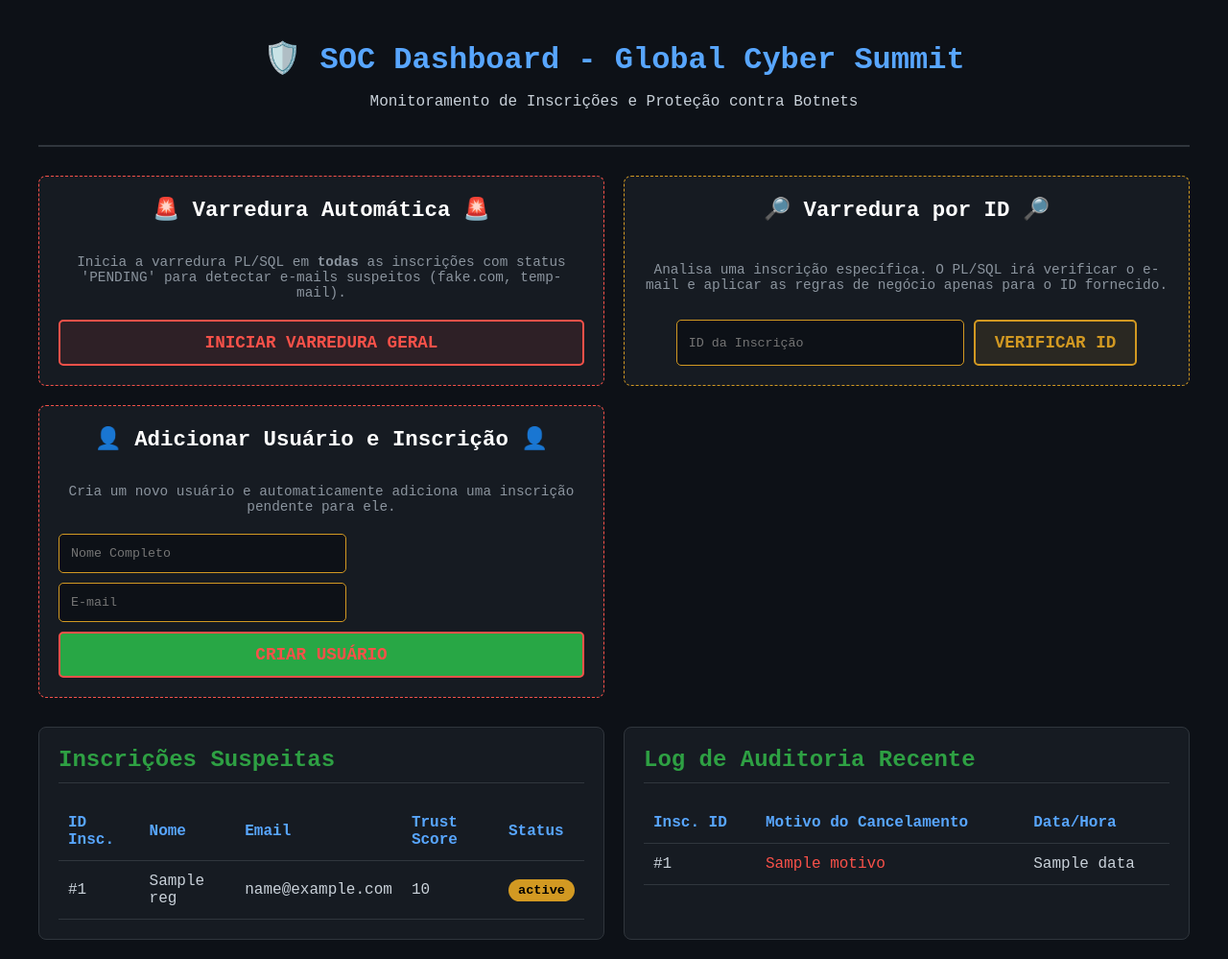
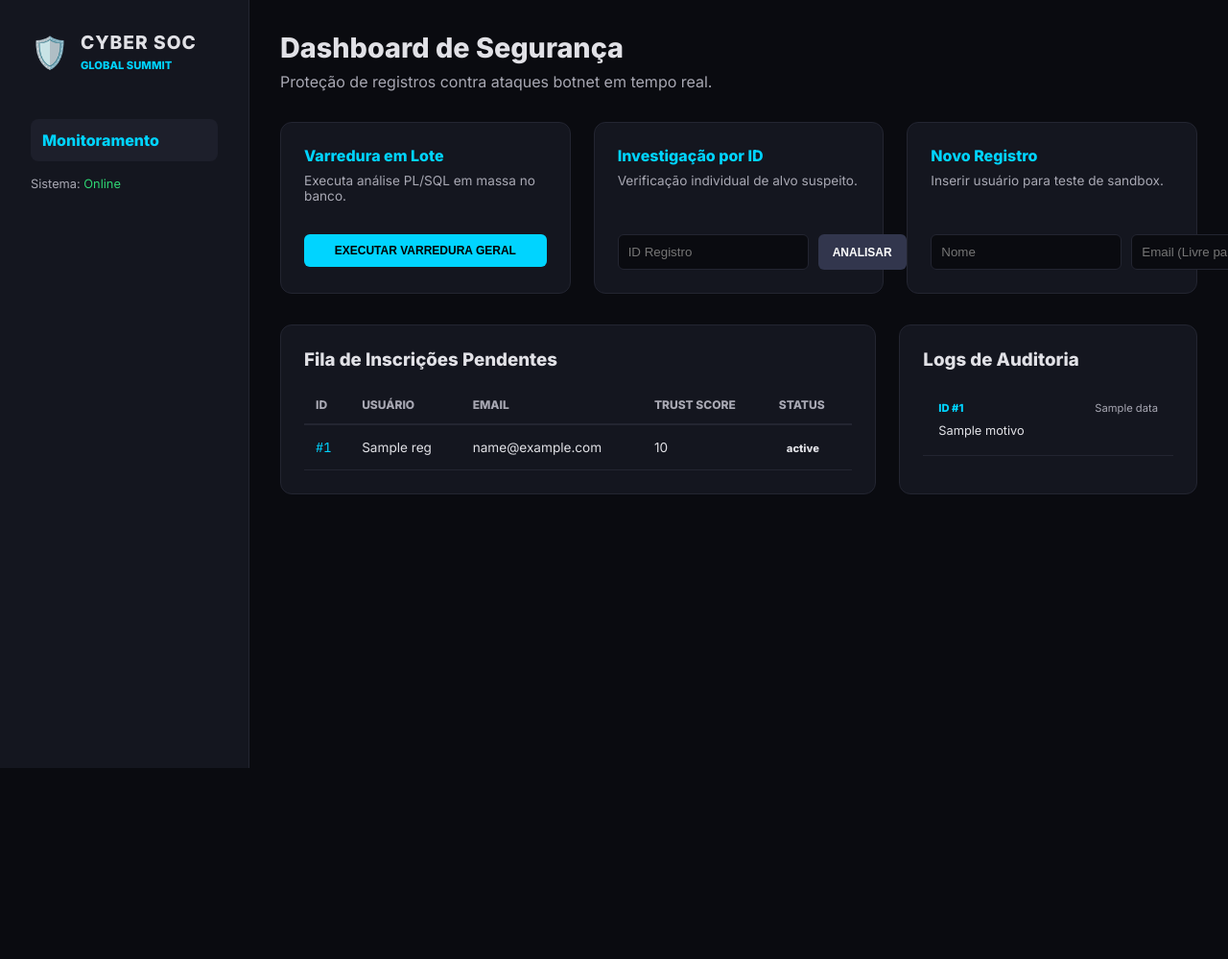
Before and after one commit to mrpine19/cp2-global-cyber-summit, a Flask app: template templates/index.html in a window 1280 px wide. Shown: the whole page at 96% size. After the commit the page ends 800 px from the top, so only its background shows below. Run offline with Flask 3, Linux system fonts and the light colour scheme; the template is opened without the code that fills it: most values are stand-ins (such as "Sample title", 1, 10 or a date in 2020).

Commit message:
melhorando o front-end

```diff
--- a/static/style.css
+++ b/static/style.css
@@ -1,210 +1,186 @@
 :root {
-    --bg-color: #0d1117;
-    --panel-bg: #161b22;
-    --text-main: #c9d1d9;
-    --accent-green: #2ea043;
-    --accent-red: #f85149;
-    --accent-blue: #58a6ff;
-    --accent-yellow: #d29922;
-    --border-color: #30363d;
+    --bg-main: #0a0b10;
+    --bg-card: #14161f;
+    --accent: #00d4ff;
+    --text-primary: #e1e1e6;
+    --text-dim: #a8a8b3;
+    --danger: #ff4757;
+    --success: #2ed573;
+    --warning: #ffa502;
+    --border: #232531;
+}
+
+* {
+    box-sizing: border-box;
+    margin: 0;
+    padding: 0;
 }
 
 body {
-    background-color: var(--bg-color);
-    color: var(--text-main);
-    font-family: 'Courier New', Courier, monospace;
-    margin: 0;
-    padding: 20px;
+    background-color: var(--bg-main);
+    color: var(--text-primary);
+    font-family: 'Inter', sans-serif;
+    display: flex;
+    min-height: 100vh;
 }
 
-.container {
-    max-width: 1200px;
-    margin: 0 auto;
+.sidebar {
+    width: 260px;
+    background-color: var(--bg-card);
+    border-right: 1px solid var(--border);
+    padding: 2rem;
+    display: flex;
+    flex-direction: column;
 }
 
-header {
-    text-align: center;
-    border-bottom: 2px solid var(--border-color);
-    padding-bottom: 20px;
-    margin-bottom: 30px;
+.logo {
+    display: flex;
+    align-items: center;
+    gap: 12px;
+    margin-bottom: 3rem;
 }
 
-header h1 {
-    color: var(--accent-blue);
-    margin-bottom: 5px;
+.shield-icon { font-size: 2rem; }
+.logo-text h1 { font-size: 1.2rem; letter-spacing: 1px; }
+.logo-text span { font-size: 0.7rem; color: var(--accent); font-weight: bold; }
+
+.nav-item {
+    padding: 12px;
+    background: #1d1f2b;
+    border-radius: 8px;
+    color: var(--accent);
+    font-weight: bold;
+    margin-bottom: 1rem;
 }
 
-.actions-grid {
-    display: grid;
-    grid-template-columns: 1fr 1fr;
-    gap: 20px;
-    margin-bottom: 30px;
+.nav-status { font-size: 0.8rem; color: var(--text-dim); }
+.nav-status span { color: var(--success); }
+
+.main-content {
+    flex: 1;
+    padding: 2rem;
+    overflow-y: auto;
 }
 
-.action-panel {
-    background-color: var(--panel-bg);
-    border: 1px dashed var(--accent-red);
-    padding: 20px;
-    border-radius: 8px;
-    text-align: center;
-    display: flex;
-    flex-direction: column;
-    justify-content: space-between;
+.top-bar { margin-bottom: 2rem; }
+.top-bar h2 { font-size: 1.8rem; margin-bottom: 0.5rem; }
+.top-bar p { color: var(--text-dim); }
+
+.quick-actions {
+    display: grid;
+    grid-template-columns: repeat(auto-fit, minmax(300px, 1fr));
+    gap: 1.5rem;
+    margin-bottom: 2rem;
 }
 
-.action-panel h2 {
-    margin-top: 0;
-    font-size: 1.4em;
-    color: #fff;
+.card {
+    background-color: var(--bg-card);
+    border: 1px solid var(--border);
+    border-radius: 12px;
+    padding: 1.5rem;
 }
 
-.action-panel:nth-child(2) {
-    border-color: var(--accent-yellow);
+.action-card h3 { font-size: 1rem; margin-bottom: 0.5rem; color: var(--accent); }
+.action-card p { font-size: 0.85rem; color: var(--text-dim); margin-bottom: 1.5rem; min-height: 40px; }
+
+.form-row { display: flex; gap: 10px; }
+input {
+    flex: 1;
+    background: #0a0b10;
+    border: 1px solid var(--border);
+    padding: 10px;
+    border-radius: 6px;
+    color: white;
 }
 
-.action-panel p {
-    color: #8b949e;
-    font-size: 0.9em;
-    margin-bottom: 20px;
+.btn {
+    padding: 10px 15px;
+    border: none;
+    border-radius: 6px;
+    font-weight: bold;
+    cursor: pointer;
+    transition: 0.3s;
+    text-transform: uppercase;
+    font-size: 0.75rem;
 }
 
-.btn-scan {
-    background-color: rgba(248, 81, 73, 0.1);
-    color: var(--accent-red);
-    border: 2px solid var(--accent-red);
-    padding: 12px 20px;
-    font-size: 1.1em;
-    font-family: 'Courier New', Courier, monospace;
-    font-weight: bold;
-    cursor: pointer;
-    border-radius: 5px;
-    transition: all 0.3s ease;
-    text-transform: uppercase;
-    width: 100%;
-}
+.btn-primary { background: var(--accent); color: #000; width: 100%; }
+.btn-secondary { background: #32364d; color: white; }
+.btn-success { background: var(--success); color: #000; }
+.btn:hover { filter: brightness(1.2); }
 
-.btn-scan:hover {
-    background-color: var(--accent-red);
-    color: #fff;
-    box-shadow: 0 0 15px var(--accent-red);
-}
-
-.form-inline {
-    display: flex;
-    gap: 10px;
-    justify-content: center;
-}
-
-.form-inline input {
-    padding: 12px;
-    background-color: #0d1117;
-    border: 1px solid var(--accent-yellow);
-    color: #fff;
-    font-family: 'Courier New', Courier, monospace;
-    border-radius: 5px;
-    width: 50%;
-}
-
-.btn-scan-id {
-    background-color: rgba(210, 153, 34, 0.1);
-    color: var(--accent-yellow);
-    border: 2px solid var(--accent-yellow);
-    padding: 12px 20px;
-    font-size: 1.1em;
-    font-family: 'Courier New', Courier, monospace;
-    font-weight: bold;
-    cursor: pointer;
-    border-radius: 5px;
-    transition: all 0.3s ease;
-}
-
-.btn-scan-id:hover {
-    background-color: var(--accent-yellow);
-    color: #000;
-    box-shadow: 0 0 15px var(--accent-yellow);
-}
-
-.dashboard {
+.data-grid {
     display: grid;
-    grid-template-columns: 1fr 1fr;
-    gap: 20px;
-}
-
-.panel {
-    background-color: var(--panel-bg);
-    border: 1px solid var(--border-color);
-    padding: 20px;
-    border-radius: 8px;
-}
-
-.panel h2 {
-    color: var(--accent-green);
-    border-bottom: 1px solid var(--border-color);
-    padding-bottom: 10px;
-    margin-top: 0;
+    grid-template-columns: 2fr 1fr;
+    gap: 1.5rem;
 }
 
 table {
     width: 100%;
     border-collapse: collapse;
-    margin-top: 15px;
-}
-
-th, td {
-    padding: 12px 10px;
-    text-align: left;
-    border-bottom: 1px solid var(--border-color);
+    margin-top: 1rem;
 }
 
 th {
-    color: var(--accent-blue);
+    text-align: left;
+    padding: 12px;
+    font-size: 0.75rem;
+    color: var(--text-dim);
+    border-bottom: 2px solid var(--border);
 }
 
-.suspicious {
-    color: var(--accent-red);
-    font-weight: bold;
-    text-decoration: underline dashed;
+td {
+    padding: 14px 12px;
+    font-size: 0.85rem;
+    border-bottom: 1px solid var(--border);
 }
 
-.badge.pending {
-    background-color: #d29922;
-    color: #000;
-    padding: 4px 10px;
-    border-radius: 12px;
-    font-size: 0.85em;
+.id-cell { font-family: 'JetBrains Mono', monospace; color: var(--accent); }
+.danger-text { color: var(--danger); font-weight: bold; }
+
+.badge {
+    padding: 4px 8px;
+    border-radius: 4px;
+    font-size: 0.7rem;
     font-weight: bold;
 }
 
-.log-reason {
-    color: var(--accent-red);
+.pending { background: rgba(255, 165, 2, 0.1); color: var(--warning); }
+
+.log-list {
+    max-height: 500px;
+    overflow-y: auto;
+    margin-top: 1rem;
 }
 
-.alerts {
-    margin-bottom: 20px;
+.log-item {
+    padding: 1rem;
+    border-bottom: 1px solid var(--border);
 }
 
-.alert {
-    padding: 15px;
-    border-radius: 5px;
-    margin-bottom: 10px;
-    font-weight: bold;
-    text-align: center;
+.log-meta {
+    display: flex;
+    justify-content: space-between;
+    font-size: 0.7rem;
+    margin-bottom: 0.5rem;
 }
 
-.alert-success {
-    background-color: rgba(46, 160, 67, 0.2);
-    border: 1px solid var(--accent-green);
-    color: var(--accent-green);
+.log-id { color: var(--accent); font-weight: bold; }
+.log-date { color: var(--text-dim); }
+.log-reason { font-size: 0.8rem; line-height: 1.4; }
+
+.alerts-container { margin-bottom: 1.5rem; }
+.alert {
+    padding: 1rem;
+    border-radius: 8px;
+    margin-bottom: 0.5rem;
+    font-weight: bold;
+    font-size: 0.9rem;
 }
 
-.alert-info {
-    background-color: rgba(88, 166, 255, 0.2);
-    border: 1px solid var(--accent-blue);
-    color: var(--accent-blue);
-}
+.alert-success { background: rgba(46, 213, 115, 0.1); border: 1px solid var(--success); color: var(--success); }
+.alert-error { background: rgba(255, 71, 87, 0.1); border: 1px solid var(--danger); color: var(--danger); }
+.alert-info { background: rgba(0, 212, 255, 0.1); border: 1px solid var(--accent); color: var(--accent); }
 
-.alert-error {
-    background-color: rgba(248, 81, 73, 0.2);
-    border: 1px solid var(--accent-red);
-    color: var(--accent-red);
-}
+::-webkit-scrollbar { width: 6px; }
+::-webkit-scrollbar-thumb { background: var(--border); border-radius: 10px; }
--- a/templates/index.html
+++ b/templates/index.html
@@ -3,114 +3,130 @@
 <head>
     <meta charset="UTF-8">
     <meta name="viewport" content="width=device-width, initial-scale=1.0">
-    <title>SOC - Global Cyber Summit</title>
+    <title>Cyber SOC | Global Cyber Summit</title>
     <link rel="stylesheet" href="{{ url_for('static', filename='style.css') }}">
+    <link href="https://fonts.googleapis.com/css2?family=JetBrains+Mono:wght@400;700&family=Inter:wght@400;600;800&display=swap" rel="stylesheet">
 </head>
 <body>
-    <div class="container">
-        <header>
-            <h1>🛡️ SOC Dashboard - Global Cyber Summit</h1>
-            <p>Monitoramento de Inscrições e Proteção contra Botnets</p>
+    <div class="sidebar">
+        <div class="logo">
+            <span class="shield-icon">🛡️</span>
+            <div class="logo-text">
+                <h1>CYBER SOC</h1>
+                <span>GLOBAL SUMMIT</span>
+            </div>
+        </div>
+        <nav>
+            <div class="nav-item active">Monitoramento</div>
+            <div class="nav-status">Sistema: <span>Online</span></div>
+        </nav>
+    </div>
+
+    <main class="main-content">
+        <header class="top-bar">
+            <div class="welcome">
+                <h2>Dashboard de Segurança</h2>
+                <p>Proteção de registros contra ataques botnet em tempo real.</p>
+            </div>
         </header>
 
         {% with messages = get_flashed_messages(with_categories=true) %}
             {% if messages %}
-                <div class="alerts">
+                <div class="alerts-container">
                     {% for category, message in messages %}
-                        <div class="alert alert-{{ category }}">{{ message }}</div>
+                        <div class="alert alert-{{ category }}">
+                            {{ message }}
+                        </div>
                     {% endfor %}
                 </div>
             {% endif %}
         {% endwith %}
 
-        <section class="actions-grid">
-            <div class="action-panel">
-                <h2>🚨 Varredura Automática 🚨</h2>
-                <p>Inicia a varredura PL/SQL em <strong>todas</strong> as inscrições com status 'PENDING' para detectar e-mails suspeitos (fake.com, temp-mail).</p>
+        <section class="quick-actions">
+            <div class="card action-card">
+                <h3>Varredura em Lote</h3>
+                <p>Executa análise PL/SQL em massa no banco.</p>
                 <form action="{{ url_for('run_audit') }}" method="POST">
-                    <button type="submit" class="btn-scan">INICIAR VARREDURA GERAL</button>
+                    <button type="submit" class="btn btn-primary">EXECUTAR VARREDURA GERAL</button>
                 </form>
             </div>
 
-            <div class="action-panel">
-                <h2>🔎 Varredura por ID 🔎</h2>
-                <p>Analisa uma inscrição específica. O PL/SQL irá verificar o e-mail e aplicar as regras de negócio apenas para o ID fornecido.</p>
-                <form action="{{ url_for('run_audit_id') }}" method="POST" class="form-inline">
-                    <input type="number" name="reg_id" placeholder="ID da Inscrição" required>
-                    <button type="submit" class="btn-scan-id">VERIFICAR ID</button>
+            <div class="card action-card">
+                <h3>Investigação por ID</h3>
+                <p>Verificação individual de alvo suspeito.</p>
+                <form action="{{ url_for('run_audit_id') }}" method="POST" class="form-row">
+                    <input type="number" name="reg_id" placeholder="ID Registro" required>
+                    <button type="submit" class="btn btn-secondary">ANALISAR</button>
                 </form>
             </div>
 
-            <div class="action-panel">
-                <h2>👤 Adicionar Usuário e Inscrição 👤</h2>
-                <p>Cria um novo usuário e automaticamente adiciona uma inscrição pendente para ele.</p>
-                <form action="{{ url_for('add_user') }}" method="POST" class="form-inline" style="flex-direction: column; align-items: stretch; gap: 10px;">
-                    <input type="text" name="nome" placeholder="Nome Completo" required>
-                   <input type="text" name="email" placeholder="E-mail" required>
-                    <button type="submit" class="btn-scan" style="background-color: #28a745;">CRIAR USUÁRIO</button>
+            <div class="card action-card">
+                <h3>Novo Registro</h3>
+                <p>Inserir usuário para teste de sandbox.</p>
+                <form action="{{ url_for('add_user') }}" method="POST" class="form-row">
+                    <input type="text" name="nome" placeholder="Nome" required>
+                    <input type="text" name="email" placeholder="Email (Livre para testes)" required>
+                    <button type="submit" class="btn btn-success">CRIAR</button>
                 </form>
             </div>
         </section>
 
-        <section class="dashboard">
-            <div class="panel">
-                <h2>Inscrições Suspeitas</h2>
+        <div class="data-grid">
+            <div class="card table-container">
+                <div class="table-header">
+                    <h3>Fila de Inscrições Pendentes</h3>
+                </div>
                 <table>
                     <thead>
                         <tr>
-                            <th>ID Insc.</th>
-                            <th>Nome</th>
-                            <th>Email</th>
-                            <th>Trust Score</th>
-                            <th>Status</th>
+                            <th>ID</th>
+                            <th>USUÁRIO</th>
+                            <th>EMAIL</th>
+                            <th>TRUST SCORE</th>
+                            <th>STATUS</th>
                         </tr>
                     </thead>
                     <tbody>
                         {% for reg in registrations %}
                         <tr>
-                            <td>#{{ reg.inscricao_id }}</td>
+                            <td class="id-cell">#{{ reg.id }}</td>
                             <td>{{ reg.name }}</td>
-                            <td class="{% if 'fake' in reg.email or 'temp' in reg.email %}suspicious{% endif %}">
+                            <td class="email-cell {% if 'fake' in reg.email or 'temp' in reg.email %}danger-text{% endif %}">
                                 {{ reg.email }}
                             </td>
-                            <td>{{ reg.trust_score }}</td>
-                            <td><span class="badge pending">{{ reg.status }}</span></td>
+                            <td>
+                                <div class="score-bar">
+                                    <span class="score-value">{{ reg.trust_score }}</span>
+                                </div>
+                            </td>
+                            <td><span class="badge {{ reg.status.lower() }}">{{ reg.status }}</span></td>
                         </tr>
                         {% else %}
-                        <tr>
-                            <td colspan="5">Nenhuma inscrição pendente.</td>
-                        </tr>
+                        <tr><td colspan="5" class="empty">Nenhum registro pendente na fila.</td></tr>
                         {% endfor %}
                     </tbody>
                 </table>
             </div>
 
-            <div class="panel">
-                <h2>Log de Auditoria Recente</h2>
-                <table>
-                    <thead>
-                        <tr>
-                            <th>Insc. ID</th>
-                            <th>Motivo do Cancelamento</th>
-                            <th>Data/Hora</th>
-                        </tr>
-                    </thead>
-                    <tbody>
-                        {% for log in logs %}
-                        <tr>
-                            <td>#{{ log.inscricao_id }}</td>
-                            <td class="log-reason">{{ log.motivo }}</td>
-                            <td>{{ log.data }}</td>
-                        </tr>
-                        {% else %}
-                        <tr>
-                            <td colspan="3">Nenhum log recente.</td>
-                        </tr>
-                        {% endfor %}
-                    </tbody>
-                </table>
+            <div class="card table-container">
+                <div class="table-header">
+                    <h3>Logs de Auditoria</h3>
+                </div>
+                <div class="log-list">
+                    {% for log in logs %}
+                    <div class="log-item">
+                        <div class="log-meta">
+                            <span class="log-id">ID #{{ log.inscricao_id }}</span>
+                            <span class="log-date">{{ log.data }}</span>
+                        </div>
+                        <p class="log-reason">{{ log.motivo }}</p>
+                    </div>
+                    {% else %}
+                    <p class="empty">Sem atividades recentes.</p>
+                    {% endfor %}
+                </div>
             </div>
-        </section>
-    </div>
+        </div>
+    </main>
 </body>
 </html>
```
